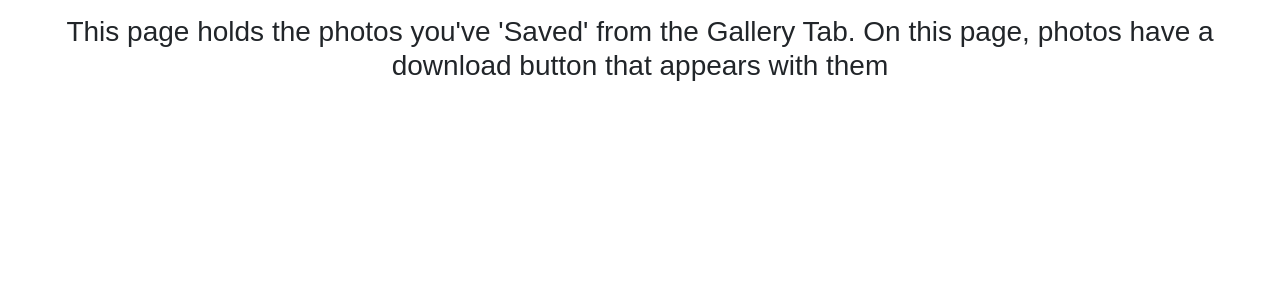
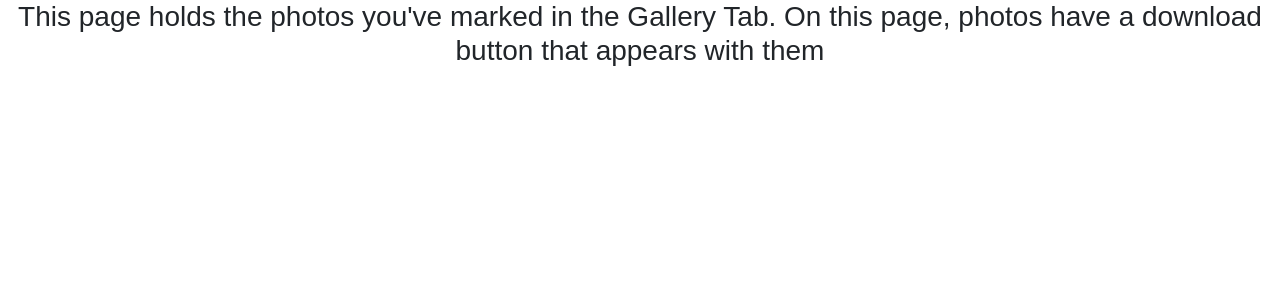
Before and after one commit to azeezabdikarim/yoazeez, a Django app: page /personal/ in a window 1280 px wide. Shown: the part 56-356 px from the top of the page. Run offline with Django 3.2, Linux system fonts and the light colour scheme; the visitor is signed in with stand-in values (Sample User, id 1); data that the repository does not hold is empty; some libraries are stand-ins or nearby versions.

Commit message:
first live version i hope

```diff
--- a/personal_site/blog/templates/blog/personal_list.html
+++ b/personal_site/blog/templates/blog/personal_list.html
@@ -63,8 +63,8 @@
 	      	</div>
 	      </div>
     </nav>
+    <h3 style="text-align: center">This page holds the photos you've marked in the Gallery Tab. On this page, photos have a download button that appears with them</h3>
     <main role="main" style="margin: 10px;padding: 5px;">
-    	<h3 style="text-align: center">This page holds the photos you've 'Saved' from the Gallery Tab. On this page, photos have a download button that appears with them</h3>
     		<div class="row-f">
     		  <div class = "column-f">
     		  	{% for photo in photos %}
@@ -93,6 +93,7 @@
   	  			  	  				<a class = "save-from-gallery btn btn-sm btn-outline-success" href="{% url 'photo-download' pk=photo.id %}" style = "text-align:center">
   	  			  	  					Download</a>
 				  	  		</div>
+				  	  	</div>
     		    	{% endif %}
     		    {% endfor %}
     		  </div>
@@ -110,19 +111,20 @@
 				  	  		</div>
 				  	  		<div class = "row motivate-row">
 	  	  				  	  		{% if user.is_authenticated and user not in photo.total_votes.all %}
-	  	  					  	  		<a class = "motivate-btn btn btn-sm btn-outline-secondary btn-block" href="{% url 'photo-vote' pk=photo.id %}" style = "text-align:left; max-width:78%;">
+	  	  					  	  		<a class = "motivate-btn btn btn-sm btn-outline-secondary btn-block" href="{% url 'photo-vote' pk=photo.id %}" style = "text-align:left; max-width:74%;">
 	  	  					  	  			Retract Motivation
 	  	  					  	  			<span class="badge badge-secondary motivate-score" style = "font-size: 15px">{{photo.total_votes.count}}</span>
 	  	  					  	  		</a>
 	  	  					  	  	{% else %}
-	  	  					  	  		<a class = "motivate-btn btn btn-sm btn-light btn-block" href="{% url 'photo-vote' pk=photo.id %}" style = "text-align:left; max-width:78%;">
+	  	  					  	  		<a class = "motivate-btn btn btn-sm btn-light btn-block" href="{% url 'photo-vote' pk=photo.id %}" style = "text-align:left; max-width:74%;">
 	  	  					  	  			Retract
 	  	  					  	  			<span class="badge badge-secondary motivate-score" style = "font-size: 15px">{{photo.total_votes.count}}</span>
 	  	  					  	  		</a>
 	  	  					  	  	{% endif %}
-  	  			  	  				<a class = "save-from-gallery btn btn-sm btn-outline-success" href="{% url 'photo-download' pk=photo.id %}" style = "text-align:center">
+  	  			  	  				<a class = "save-from-gallery btn btn-sm btn-outline-success" href="{% url 'photo-download' pk=photo.id %}" style = "text-align:center; margin-right:1rem">
   	  			  	  					Download</a>
 				  	  		</div>
+				  	  	</div>
     		    	{% endif %}
     	  	    {% endfor %}
     		  </div>
@@ -140,19 +142,20 @@
 				  	  		</div>
 				  	  		<div class = "row motivate-row">
 	  	  				  	  		{% if user.is_authenticated and user not in photo.total_votes.all %}
-	  	  					  	  		<a class = "motivate-btn btn btn-sm btn-outline-secondary btn-block" href="{% url 'photo-vote' pk=photo.id %}" style = "text-align:left; max-width:78%;">
+	  	  					  	  		<a class = "motivate-btn btn btn-sm btn-outline-secondary btn-block" href="{% url 'photo-vote' pk=photo.id %}" style = "text-align:left; max-width:74%;">
 	  	  					  	  			Retract Motivation
 	  	  					  	  			<span class="badge badge-secondary motivate-score" style = "font-size: 15px">{{photo.total_votes.count}}</span>
 	  	  					  	  		</a>
 	  	  					  	  	{% else %}
-	  	  					  	  		<a class = "motivate-btn btn btn-sm btn-light btn-block" href="{% url 'photo-vote' pk=photo.id %}" style = "text-align:left; max-width:78%;">
+	  	  					  	  		<a class = "motivate-btn btn btn-sm btn-light btn-block" href="{% url 'photo-vote' pk=photo.id %}" style = "text-align:left; max-width:74%;">
 	  	  					  	  			Retract
 	  	  					  	  			<span class="badge badge-secondary motivate-score" style = "font-size: 15px">{{photo.total_votes.count}}</span>
 	  	  					  	  		</a>
 	  	  					  	  	{% endif %}
-  	  			  	  				<a class = "save-from-gallery btn btn-sm btn-outline-success" href="{% url 'photo-download' pk=photo.id %}" style = "text-align:center">
+  	  			  	  				<a class = "save-from-gallery btn btn-sm btn-outline-success" href="{% url 'photo-download' pk=photo.id %}" style = "text-align:center; margin-right:1rem">
   	  			  	  					Download</a>
 				  	  		</div>
+				  	  	</div>
     		    	{% endif %}
 		  	    {% endfor %}
 		  	  </div>
--- a/personal_site/blog/views.py
+++ b/personal_site/blog/views.py
@@ -176,7 +176,8 @@ class PhotoSaveView(LoginRequiredMixin, RedirectView):
 	def get_redirect_url(self, *args, **kwargs):
 		obj = get_object_or_404(Photo, pk = self.kwargs['pk'])
 		pk = self.kwargs['pk']
-		url = f'/photos/{pk}'
+		# url = f'/photos/{pk}'
+		url = '/gallery/'
 		print(url)
 		user = self.request.user
 		if user.is_authenticated:
```
